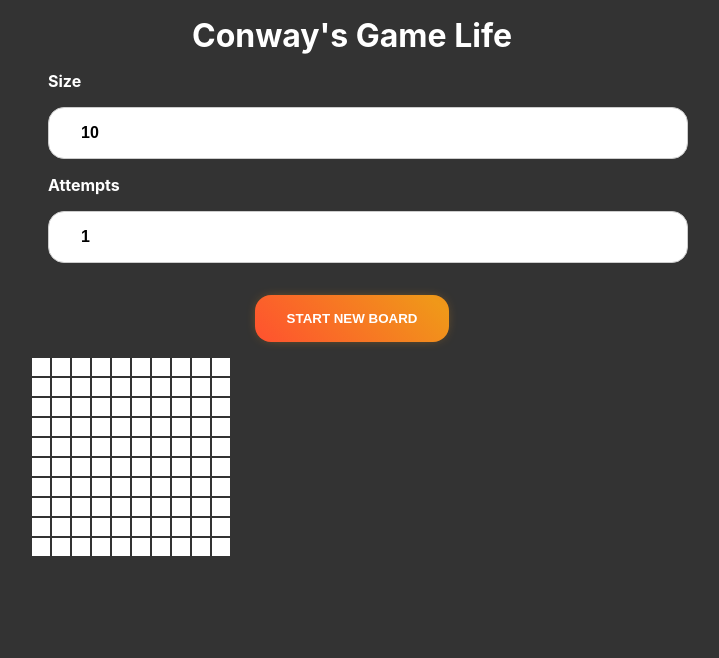
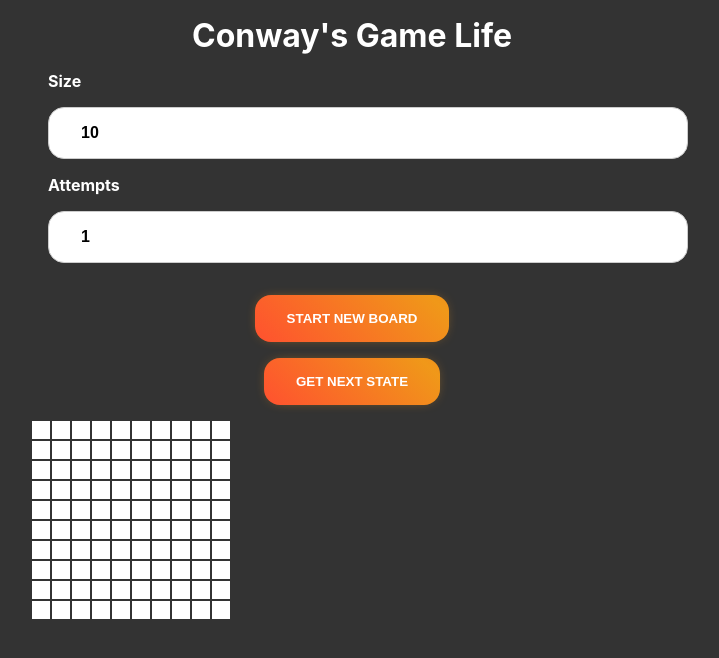
Before and after one commit to monteirobrena/conways-game-of-life, a React (Create React App) app in the folder app-conways-game/: page / in a window 1280 px wide. Shown: the top 658 px of the page, without its empty margins (288-1007 px from the left). Built offline with nearby package versions, Linux system fonts and the light colour scheme.

Commit message:
Implement call next request.

```diff
--- a/app-conways-game/src/components/Board.tsx
+++ b/app-conways-game/src/components/Board.tsx
@@ -74,6 +74,42 @@ class Board extends React.Component {
     }
   };
 
+  handleNext = async (event: MouseEvent<HTMLButtonElement>) => {
+    try {
+      const response = await fetch(this.apiBaseUrl + '/boards/?id=' + this.state.board.id, {
+        method: 'GET',
+        mode: 'cors',
+        headers: {
+          'Access-Control-Allow-Origin': '*',
+          'Content-Type': 'application/json',
+          Accept: 'application/json',
+        },
+      });
+
+      if (!response.ok) {
+        throw new Error(`Error! status: ${response.status}`);
+      }
+
+      const result = (await response.json()) as CreateBoardResponse;
+      this.setState({
+        board: result,
+        cells: result.cells
+      });
+
+      console.log('result is: ', JSON.stringify(result, null, 4));
+
+      return result;
+    } catch (error) {
+      if (error instanceof Error) {
+        console.log('error message: ', error.message);
+        return error.message;
+      } else {
+        console.log('unexpected error: ', error);
+        return 'An unexpected error occurred';
+      }
+    }
+  };
+
   getRamdomCells() {
     let cells = [];
 
@@ -128,6 +164,7 @@ class Board extends React.Component {
         <label>Attempts</label>
         <input id="attempts" type="number" min="1" value={this.state.attempts} onChange={this.handleParamsChange} />
         <button type="submit" onClick={this.handleSubmit}>Start new board</button>
+        <button type="submit" onClick={this.handleNext}>Get next state</button>
         <svg
           width={500}
           height={500}
```
